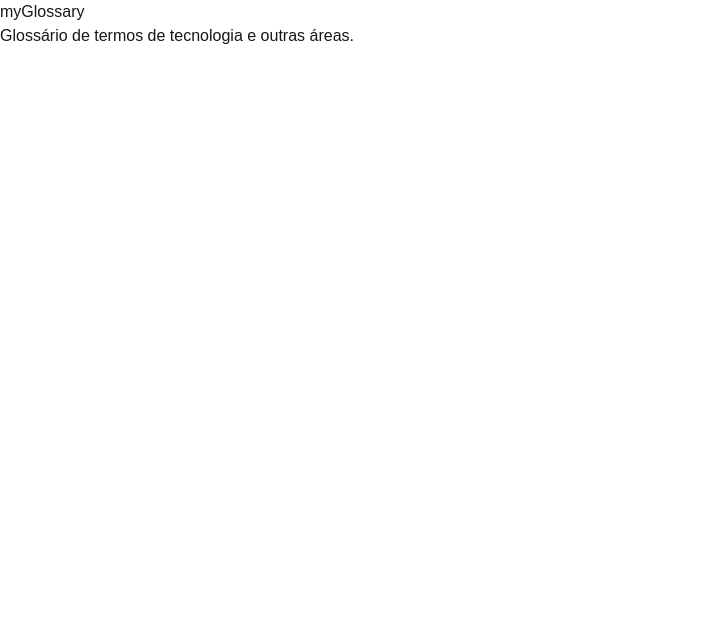
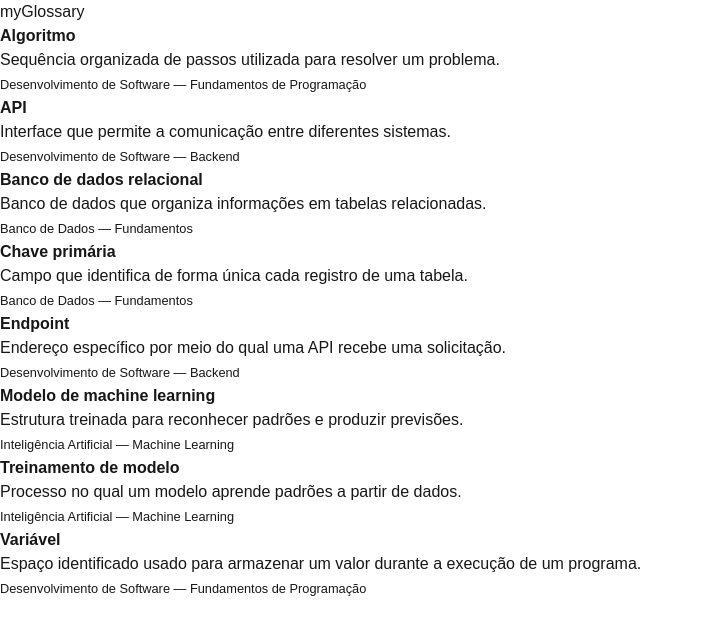
Before and after one commit to gabi-gms/myglossary, a Next.js app: page / in a window 1280 px wide. Shown: the top 634 px of the page, without its empty margins (0-703 px from the left). Built offline with nearby package versions, Linux system fonts and the light colour scheme.

Commit message:
feat: prepare glossary terms for display

```diff
--- a/src/app/page.tsx
+++ b/src/app/page.tsx
@@ -1,8 +1,25 @@
+import { getTermsWithDetails } from "@/lib/glossary";
+
 export default function Home() {
+  const terms = getTermsWithDetails();
+
   return (
     <main>
       <h1>myGlossary</h1>
-      <p>Glossário de termos de tecnologia e outras áreas.</p>
+
+      <ul>
+        {terms.map((term) => (
+          <li key={term.id}>
+            <strong>{term.name}</strong>
+
+            <p>{term.shortDescription}</p>
+
+            <small>
+              {term.category.name} — {term.subcategory.name}
+            </small>
+          </li>
+        ))}
+      </ul>
     </main>
   );
 }
--- /dev/null
+++ b/src/lib/glossary.ts
@@ -0,0 +1,56 @@
+import {
+  categories,
+  subcategories,
+  terms,
+} from "@/data/mockData";
+
+import type { TermWithDetails } from "@/types/glossary";
+
+export function getTermsWithDetails(): TermWithDetails[] {
+  const categoriesById = new Map(
+    categories.map((category) => [category.id, category]),
+  );
+
+  const subcategoriesById = new Map(
+    subcategories.map((subcategory) => [
+      subcategory.id,
+      subcategory,
+    ]),
+  );
+
+  return terms
+    .map((term) => {
+      const subcategory = subcategoriesById.get(
+        term.subcategoryId,
+      );
+
+      if (!subcategory) {
+        throw new Error(
+          `Subcategory not found for term: ${term.name}`,
+        );
+      }
+
+      const category = categoriesById.get(
+        subcategory.categoryId,
+      );
+
+      if (!category) {
+        throw new Error(
+          `Category not found for subcategory: ${subcategory.name}`,
+        );
+      }
+
+      return {
+        ...term,
+        category,
+        subcategory,
+      };
+    })
+    .sort((firstTerm, secondTerm) =>
+      firstTerm.name.localeCompare(
+        secondTerm.name,
+        "pt-BR",
+        { sensitivity: "base" },
+      ),
+    );
+}
--- a/src/types/glossary.ts
+++ b/src/types/glossary.ts
@@ -27,3 +27,8 @@ export type TermRelation = {
   termAId: string;
   termBId: string;
 };
+
+export type TermWithDetails = Term & {
+  category: Category;
+  subcategory: Subcategory;
+};
```
